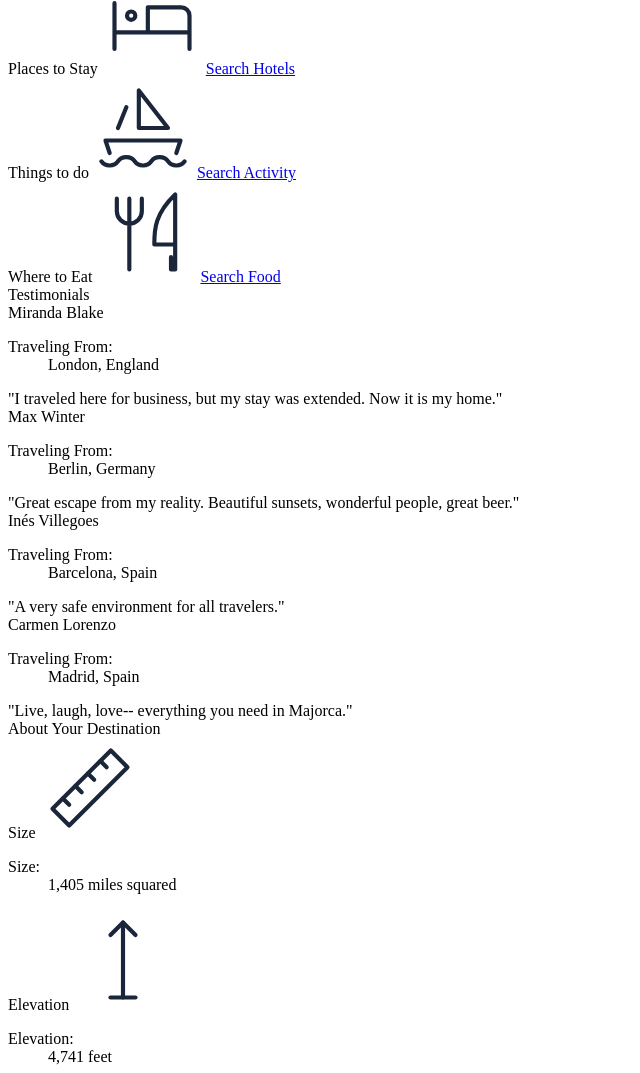
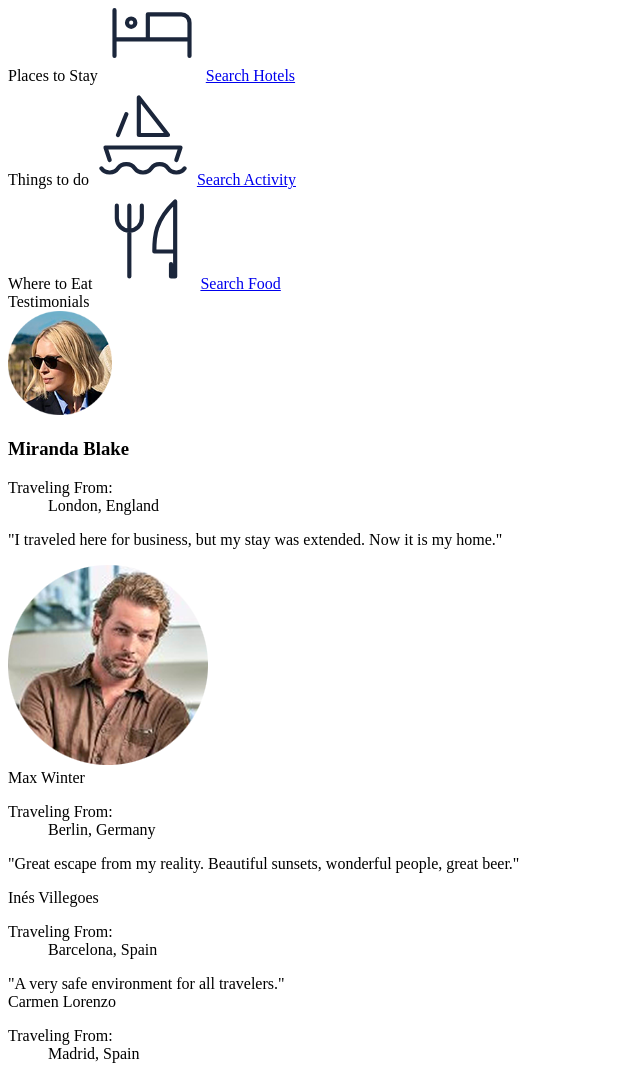
Before and after one commit to swest29/wonderlust, a plain HTML site: page index.html in a window 1280 px wide. Shown: the part 2168-3241 px from the top of the page, without its empty margins (0-640 px from the left). Drawn offline with Linux system fonts and the light colour scheme.

Commit message:
Update index.html

```diff
--- a/index.html
+++ b/index.html
@@ -39,10 +39,10 @@
 </nav>
 <main id="main">
         <article>
-            Majorca
+            <h2>Majorca</h2>
             <section id="intro">
 
-                <h2>Introduction</h2>
+                <h3>Introduction</h3>
                 <p>Imagine an island with turquoise blue waters, secret coves, soft golden sands, lush green foliage, rugged mountains, picturesque villages and a vibrant capital city. The island and its capital, Palma, are overflowing with character, while its beaches are famous all around the world, making it one of the most sought-after summer destinations.</p>
                 <div>
                     <picture>
@@ -51,7 +51,9 @@
                         <img src="images/majorca-beach-square-s.jpg"
                              alt="Sea waves crashing on a Majorca beach during sunset">
                     </picture>
+                    <figcaption>
                     <small>Photo by <a href="https://unsplash.com/@charliefirth?utm_content=creditCopyText&utm_medium=referral&utm_source=unsplash">Charlie Firth</a> on <a href="https://unsplash.com/photos/sea-waves-crashing-on-shore-during-sunset-HQJIQjXq1HI?utm_content=creditCopyText&utm_medium=referral&utm_source=unsplash">Unsplash</a></small>
+                    </figcaption>
                 </div>
             </section>
             <section id="plan-your-trip">
@@ -98,35 +100,34 @@
                 Testimonials
 
                 <section>
-                    <!--Responsive Image for resolution switching
-                        images/miranda-blake-L.png"
-                        images/miranda-blake-S.png 404w
-                        images/miranda-blake-M.png 920w
-                        images/miranda-blake-L.png 1280w
-                    -->
+                    <img src="images/miranda-blake-S.png"
+                    srcset="images/miranda-blake-S.png 404w,
+                            images/miranda-blake-M.png 920w,
+                            images/miranda-blake-L.png 1280w"
+                    sizes="(max-width:600px) 100vw, 50vw"
+                    alt="Miranda Blake portrait">
                         <div>
-                        Miranda Blake
+                        <h3>Miranda Blake</h3>
                         <dl>
                             <dt>Traveling From:</dt>
                             <dd>London, England</dd>
                         </dl>
-                        "I traveled here for business, but my stay was extended. Now it is my home."
+                       <p>"I traveled here for business, but my stay was extended. Now it is my home."</p>
                     </div>
                 </section>
                 <section>
-                    <!--Responsive Image for resolution switching
-                        images/max-winter-L.png
-                        images/max-winter-S.png 404w
-                        images/max-winter-M.png 920w
-                        images/max-winter-L.png 1280w
-                    -->
+                    <picture>
+                        <source media="(min-width: 1280px)" srcset="images/max-winter-L.png">
+                        <source media="(min-width: 920px)" srcset="images/max-winter-M.png">
+                        <img src="images/max-winter-S.png" alt="Max Winter portrait">
+                      </picture>
                         <div>
                         Max Winter
                         <dl>
                             <dt>Traveling From:</dt>
                             <dd>Berlin, Germany</dd>
                         </dl>
-                        "Great escape from my reality. Beautiful sunsets, wonderful people, great beer."
+                       <p>"Great escape from my reality. Beautiful sunsets, wonderful people, great beer."</p>
                     </div>
                 </section>
                 <section>
```
